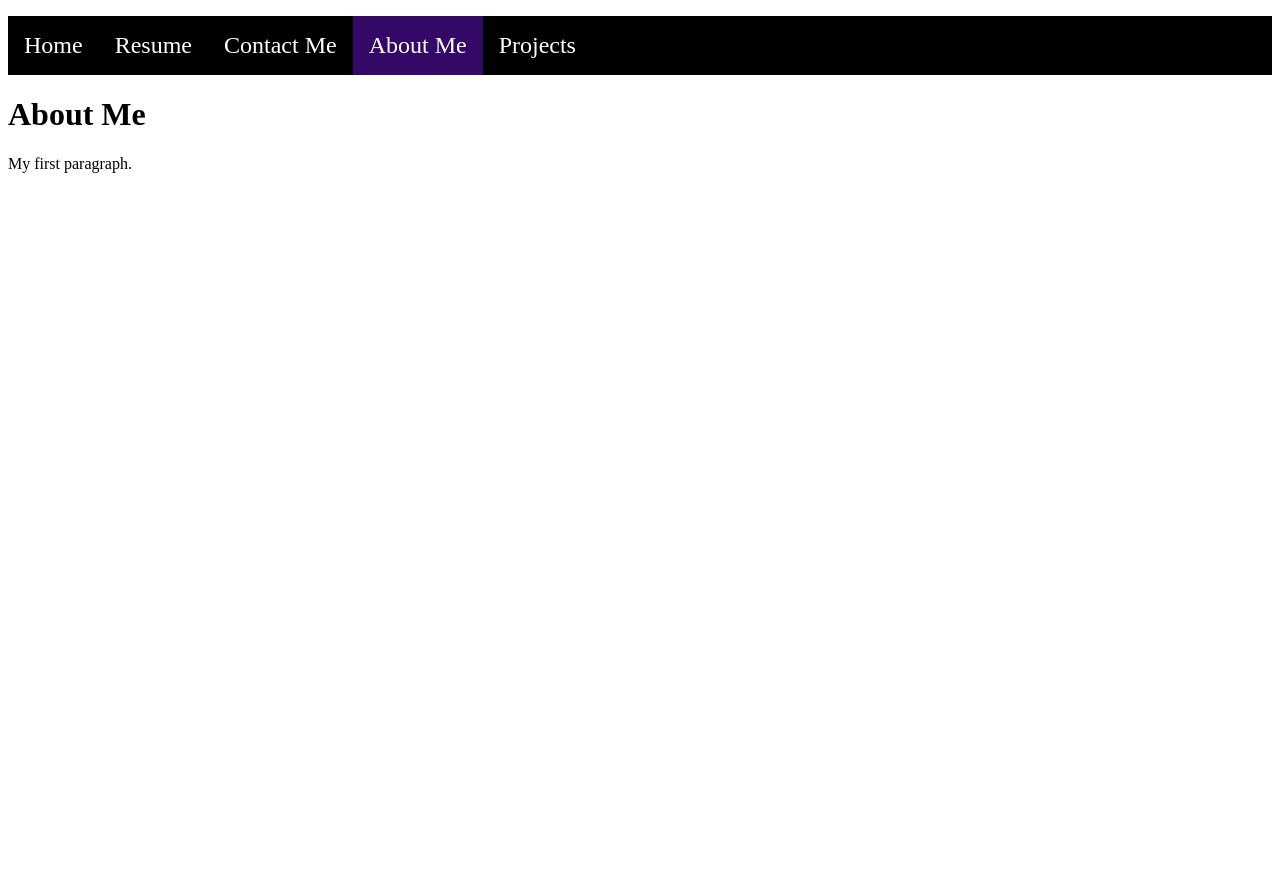
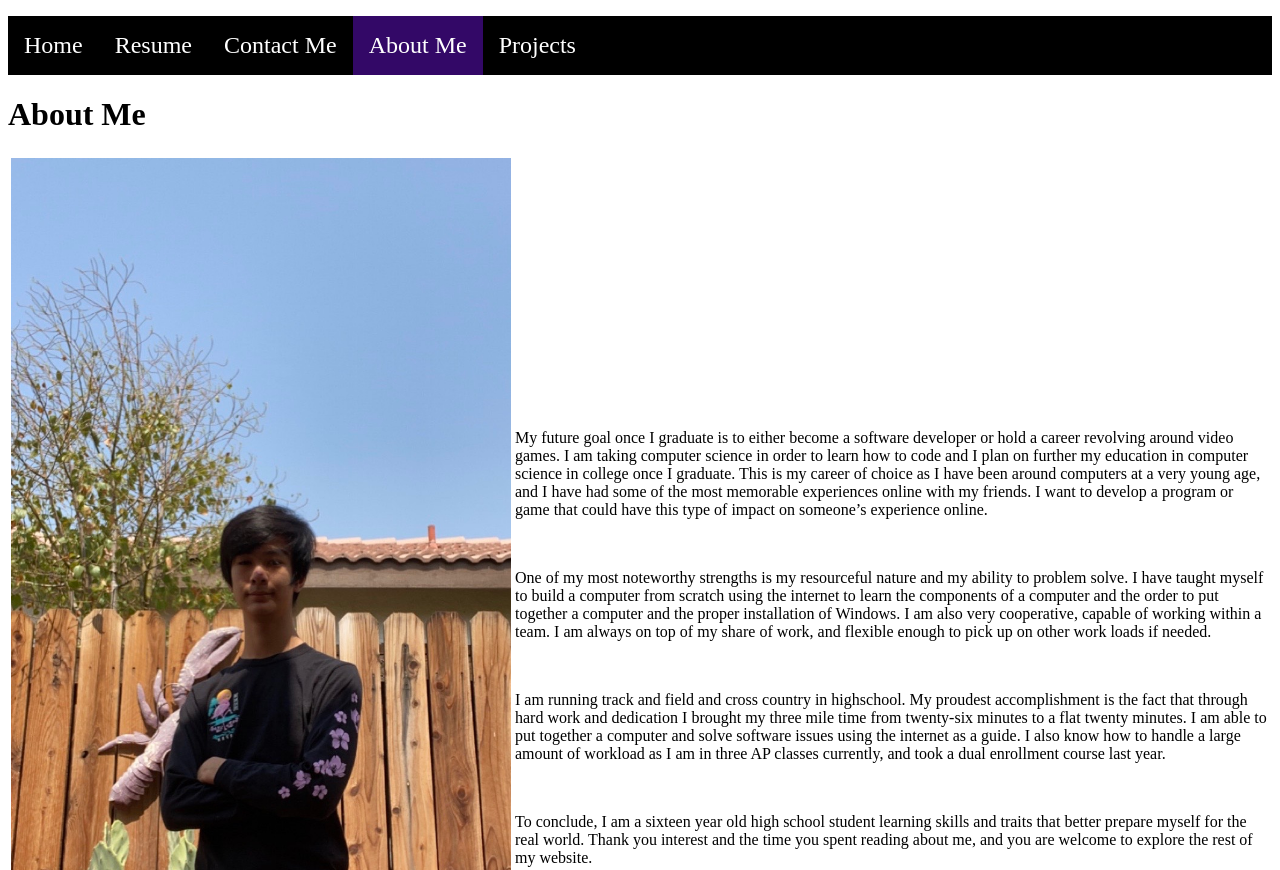
Before and after one commit to jameschang2004/jameschang2004.github.io, a plain HTML site: page aboutme.html in a window 1280 px wide. Shown: the top 870 px of the page. Before the commit the page ends 800 px from the top, so only its background shows below. Drawn offline with Linux system fonts and the light colour scheme.

Commit message:
added about me page

```diff
--- a/aboutme.html
+++ b/aboutme.html
@@ -3,6 +3,7 @@
     <head>
         <title>About Me</title>
         <link rel="stylesheet" type="text/css" href="css/navbar.css" />
+        <link rel="stylesheet" type="text/css" href="css/aboutme.css" />
     </head>
     <body>
 
@@ -24,7 +25,18 @@
         </ul>
 
         <h1>About Me</h1>
-        <p>My first paragraph.</p>
+        <table>
+        <td><img src="images/me.jpg" width="500"></td>
+        <td class=paragraph>
+        <p>My future goal once I graduate is to either become a software developer or hold a career revolving around video games. I am taking computer science in order to learn how to code and I plan on further my education in computer science in college once I graduate. This is my career of choice as I have been around computers at a very young age, and I have had some of the most memorable experiences online with my friends. I want to develop a program or game that could have this type of impact on someone’s experience online.</p>
+        <br>
+        <p>One of my most noteworthy strengths is my resourceful nature and my ability to problem solve. I have taught myself to build a computer from scratch using the internet to learn the components of a computer and the order to put together a computer and the proper installation of Windows. I am also very cooperative, capable of working within a team. I am always on top of my share of work, and flexible enough to pick up on other work loads if needed.</p>
+        <br>
+        <p>I am running track and field and cross country in highschool. My proudest accomplishment is the fact that through hard work and dedication I brought my three mile time from twenty-six minutes to a flat twenty minutes. I am able to put together a computer and solve software issues using the internet as a guide. I also know how to handle a large amount of workload as I am in three AP classes currently, and took a dual enrollment course last year.</p>
+        <br>
+        <p>To conclude, I am a sixteen year old high school student learning skills and traits that better prepare myself for the real world. Thank you interest and the time you spent reading about me, and you are welcome to explore the rest of my website.</p>
+        </td>
+        </table>
 
     </body>
 </html>
--- /dev/null
+++ b/css/aboutme.css
@@ -0,0 +1,4 @@
+.paragraph {
+    font-size:16px;
+    font-family:"Times New Roman";
+}
```
Also changed, not shown: images/me.jpg (added).
